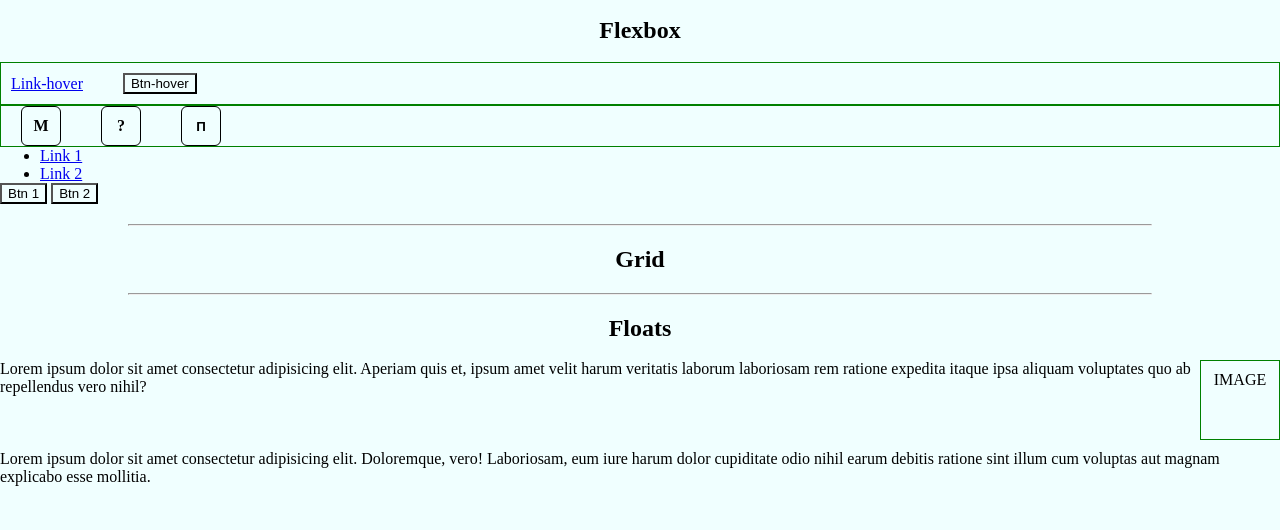
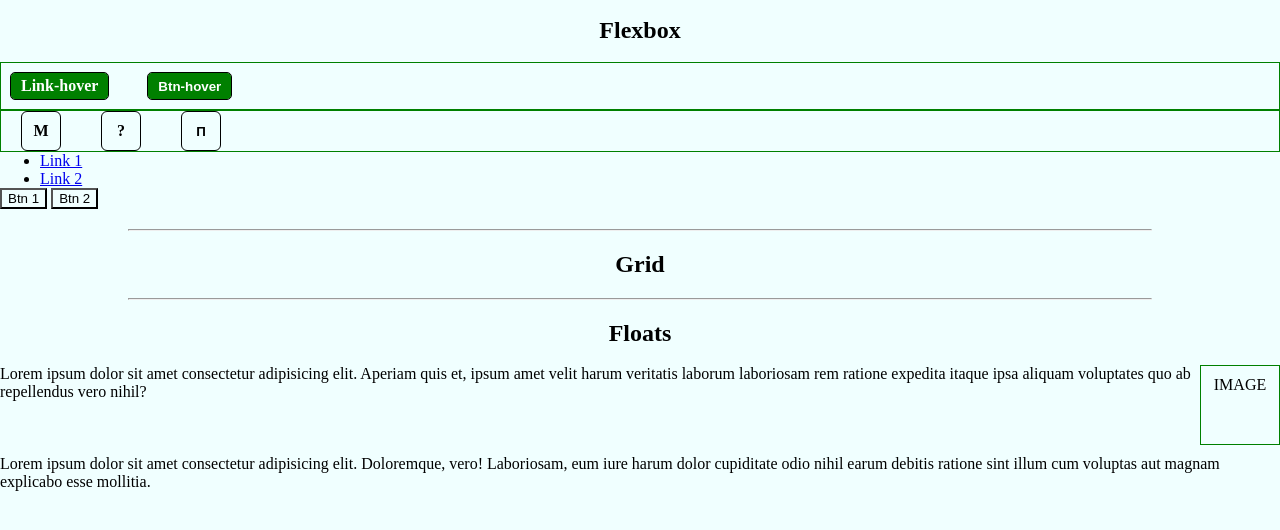
Before and after one commit to nstratiev/test, a plain HTML site: page index.html in a window 1280 px wide. Shown: the part 60-590 px from the top of the page. Drawn offline with Linux system fonts and the light colour scheme.

Commit message:
hover:hover >>> test

```diff
--- a/main.css
+++ b/main.css
@@ -105,12 +105,34 @@ nav.-hover {
   padding: 10px;
 }
 
+.link-hover:link,
+.link-hover:visited,
+.btn-hover {
+  color: inherit;
+  outline: 1px solid black;
+  border-radius: 4px;
+  padding: 4px 10px;
+  text-decoration: none;
+  border-style: none;
+  background-color: green;
+  color: white;
+  font-weight: bold;
+
+}
+
+.link-hover:active,
+.btn-hover:active {
+  background-color: white;
+  color: green;
+  text-decoration: underline;
+}
+
 @media (hover: hover) {
 
   .link-hover:hover,
-  .link-hover:active,
-  .btn-hover:hover,
-  .btn-hover:active {
-    border: 2px solid green;
+  .btn-hover:hover {
+    background-color: white;
+    color: green;
+    text-decoration: underline;
   }
 }
```
